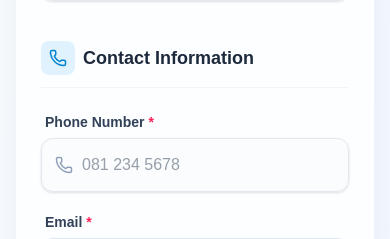
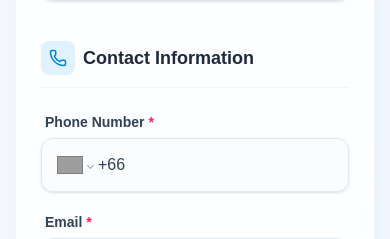
Before and after one commit to billie89-33/Agnos-Assignment, a Next.js app: page / in a window 390 px wide. Shown: the part 965-1204 px from the top of the page. Built offline with nearby package versions, Linux system fonts and the light colour scheme; no server answers; grey boxes are pictures that could not be loaded.

Commit message:
feat: add react-phone-number-input for country selection and update phone validation

```diff
--- /dev/null
+++ b/fix.js
@@ -0,0 +1,13 @@
+const fs = require('fs');
+let c = fs.readFileSync('src/components/PatientForm.tsx', 'utf8');
+
+c = c.replace('import { InputField } from "@/components/ui/InputField";', 'import { InputField } from "@/components/ui/InputField";\nimport { PhoneField } from "@/components/ui/PhoneField";\nimport { Control } from "react-hook-form";');
+
+// Find and replace the Phone InputField block
+const phoneBlockRegex = /<InputField\s+label="Phone Number"[\s\S]*?register=\{register\("phone"\)\}\s+error=\{errors\.phone\?\.message\}\s+\/>/;
+c = c.replace(phoneBlockRegex, '<PhoneField\n                label="Phone Number"\n                required\n                control={control}\n                name="phone"\n                error={errors.phone?.message}\n              />');
+
+// Add control to useForm destructuring
+c = c.replace('register,\n    handleSubmit,\n    watch,\n    formState: { errors },', 'register,\n    control,\n    handleSubmit,\n    watch,\n    formState: { errors },');
+
+fs.writeFileSync('src/components/PatientForm.tsx', c, 'utf8');
--- a/package.json
+++ b/package.json
@@ -16,6 +16,7 @@
     "react": "19.2.8",
     "react-dom": "19.2.8",
     "react-hook-form": "^7.86.0",
+    "react-phone-number-input": "^3.4.18",
     "zod": "^4.4.3"
   },
   "devDependencies": {
--- a/src/components/PatientForm.tsx
+++ b/src/components/PatientForm.tsx
@@ -7,6 +7,8 @@ import { User, Calendar, MapPin, Phone, Mail, Globe, HeartPulse, Send } from "lu
 import { patientFormSchema, PatientFormData } from "@/schemas/patientSchema";
 import { usePatientSync } from "@/hooks/usePatientSync";
 import { InputField } from "@/components/ui/InputField";
+import { PhoneField } from "@/components/ui/PhoneField";
+import { Control } from "react-hook-form";
 import { SelectField } from "@/components/ui/SelectField";
 
 export default function PatientForm() {
@@ -14,6 +16,7 @@ export default function PatientForm() {
 
   const {
     register,
+    control,
     handleSubmit,
     watch,
     formState: { errors },
@@ -155,13 +158,11 @@ export default function PatientForm() {
             </div>
 
             <div className="grid grid-cols-1 md:grid-cols-2 gap-x-6 gap-y-5">
-              <InputField
+              <PhoneField
                 label="Phone Number"
-                type="tel"
                 required
-                icon={<Phone size={18} />}
-                placeholder="081 234 5678"
-                register={register("phone")}
+                control={control}
+                name="phone"
                 error={errors.phone?.message}
               />
 
--- /dev/null
+++ b/src/components/ui/PhoneField.tsx
@@ -0,0 +1,50 @@
+import { ReactNode } from "react";
+import { Controller } from "react-hook-form";
+import PhoneInput from "react-phone-number-input";
+import "react-phone-number-input/style.css";
+
+interface PhoneFieldProps {
+  label: string;
+  required?: boolean;
+  control: any;
+  name: string;
+  error?: string;
+}
+
+export function PhoneField({
+  label,
+  required,
+  control,
+  name,
+  error,
+}: PhoneFieldProps) {
+  const inputClass = "w-full p-3.5 border border-slate-200 rounded-xl bg-slate-50/50 hover:bg-white focus:bg-white focus:ring-4 focus:ring-indigo-500/20 focus:border-indigo-500 outline-none transition-all duration-200 text-slate-700 shadow-sm";
+  const labelClass = "text-sm font-semibold text-slate-700 mb-1.5 ml-1 block";
+
+  return (
+    <div>
+      <label className={labelClass}>
+        {label} {required && <span className="text-rose-500">*</span>}
+      </label>
+
+      <div className="relative">
+        <Controller
+          name={name}
+          control={control}
+          render={({ field: { onChange, value } }) => (
+            <PhoneInput
+              international
+              defaultCountry="TH"
+              value={value}
+              onChange={onChange}
+              className={inputClass}
+              style={{ paddingLeft: '1rem' }}
+            />
+          )}
+        />
+      </div>
+
+      {error && <span className="text-xs text-rose-500 mt-1 ml-1 block font-medium">{error}</span>}
+    </div>
+  );
+}
--- a/src/schemas/patientSchema.ts
+++ b/src/schemas/patientSchema.ts
@@ -1,4 +1,5 @@
 import * as z from "zod";
+import { isValidPhoneNumber } from "react-phone-number-input";
 
 export const patientFormSchema = z.object({
   firstName: z.string().min(1, "First Name is required"),
@@ -8,7 +9,12 @@ export const patientFormSchema = z.object({
   gender: z.string().min(1, "Gender is required"),
   nationality: z.string().min(1, "Nationality is required"),
   religion: z.string().optional(),
-  phone: z.string().min(10, "Valid phone number is required"),
+  phone: z.string().min(1, "Phone Number is required").refine((val) => {
+    // If it's 10 digits exactly without country code, it's valid
+    if (/^\d{10}$/.test(val)) return true;
+    // Or validate using react-phone-number-input
+    return isValidPhoneNumber(val);
+  }, "ต้องระบุเป็นตัวเลข 10 หลัก (หรือรูปแบบเบอร์โทรที่ถูกต้อง)"),
   email: z.string().email("Invalid email address"),
   address: z.string().min(1, "Address is required"),
   language: z.string().min(1, "Preferred Language is required"),
```
Also changed, not shown: 1 other file (tests, documents, lock files or other folders).
